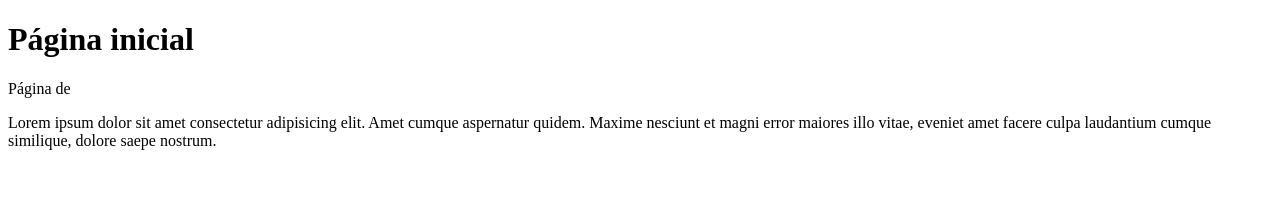
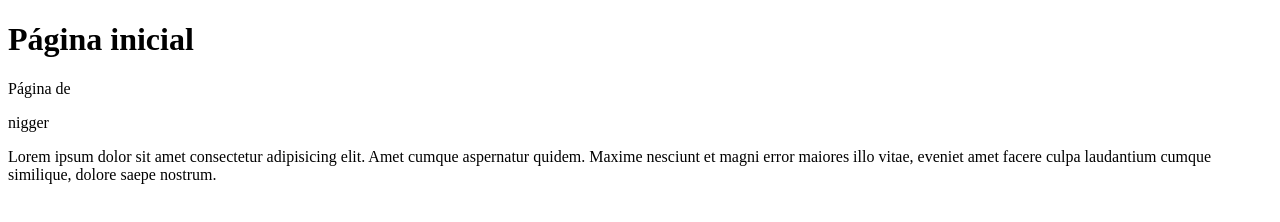
Before and after one commit to gabkbenfica/git-branches2, a plain HTML site: page contato.html in a window 1280 px wide. Drawn offline with Linux system fonts and the light colour scheme.

Commit message:
criando o contato.html

```diff
--- a/contato.html
+++ b/contato.html
@@ -11,6 +11,7 @@
         <p>Página de <a href="index.html"></a></p>
     </main>
     <section>
+        <p>nigger</p>
         Lorem ipsum dolor sit amet consectetur adipisicing elit. Amet cumque aspernatur quidem. Maxime nesciunt et magni
         error maiores illo vitae, eveniet amet facere culpa laudantium cumque similique, dolore saepe nostrum.
     </section>
```
